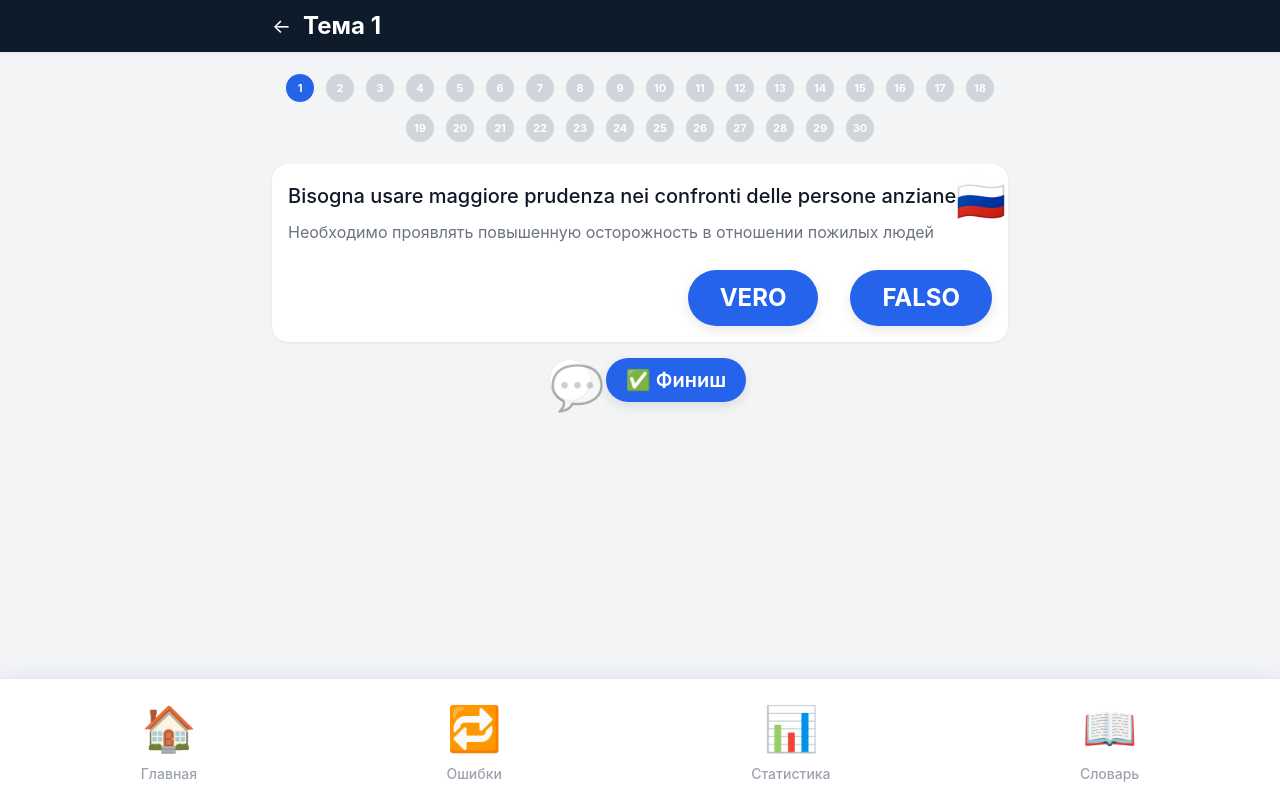
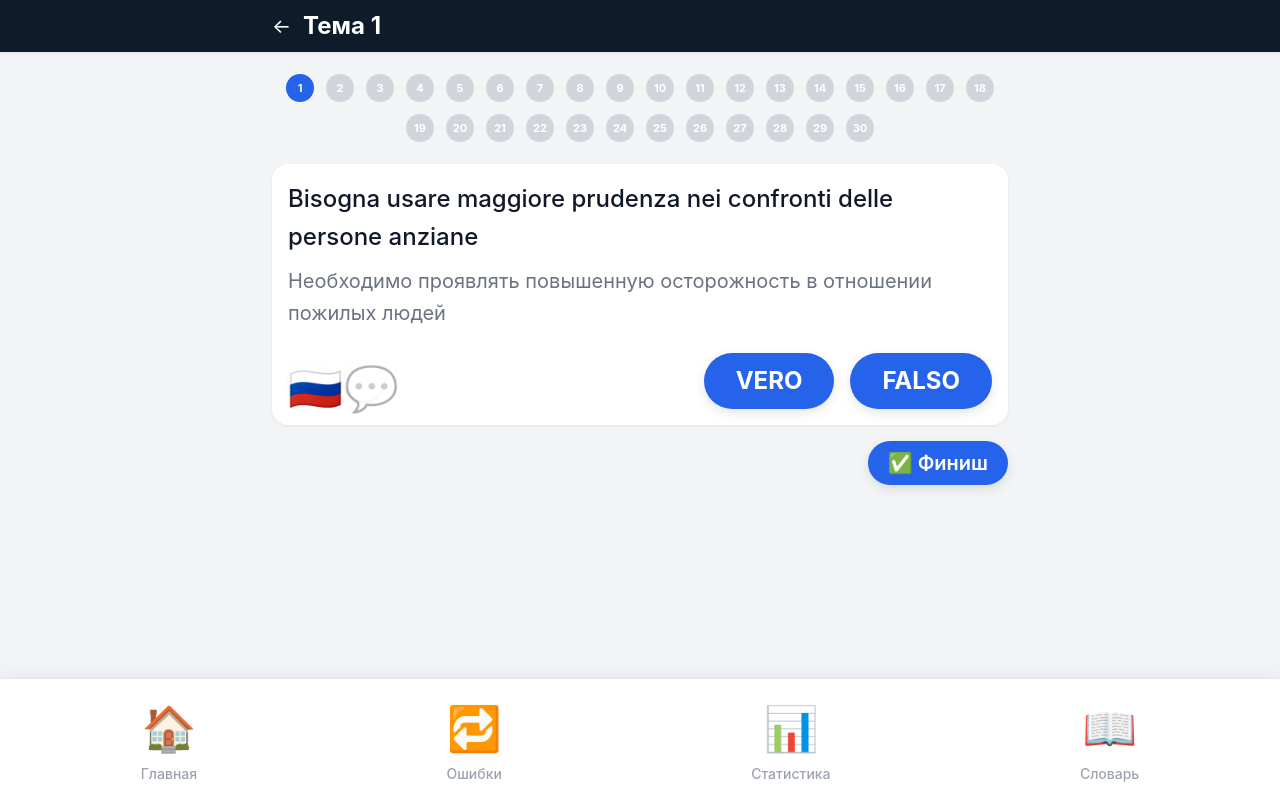
Before and after one commit to Gregdabro/quiz-patente, a React (Vite) app: page /quiz/1 in a window 1280 px wide. Both pictures are taken after a click on the button "🇷🇺". Built offline with nearby package versions, Linux system fonts and the light colour scheme.

Commit message:
style: update typography and font sizes across quiz components and pages for better readability

```diff
--- a/src/components/quiz/CommentAccordion.jsx
+++ b/src/components/quiz/CommentAccordion.jsx
@@ -41,7 +41,7 @@ const CommentAccordion = ({ comment, isVisible, isCorrect }) => {
           </div>
         )}
 
-        <div className="comment-text" style={{ fontSize: 'var(--font-size-sm)', lineHeight: 1.5 }}>
+        <div className="comment-text" style={{ fontSize: 'var(--font-size-md)', lineHeight: 1.5 }}>
           <p className="text-it" style={{ fontWeight: 'var(--font-weight-medium)', marginBottom: 'var(--spacing-2)' }}>
             {comment.text}
           </p>
--- a/src/components/quiz/QuestionCard.jsx
+++ b/src/components/quiz/QuestionCard.jsx
@@ -14,7 +14,9 @@ const QuestionCard = ({
   question,
   currentAnswer,
   isSessionFinished,
-  onAnswer
+  onAnswer,
+  showComment,
+  onToggleComment
 }) => {
   const [showTranslation, setShowTranslation] = useState(false);
 
@@ -44,12 +46,12 @@ const QuestionCard = ({
         </div>
       )}
 
-      <div className="question-text" style={{ fontSize: 'var(--font-size-md)', lineHeight: 1.6 }}>
+      <div className="question-text" style={{ fontSize: 'var(--font-size-lg)', lineHeight: 1.6 }}>
         <p className="text-it" style={{ fontWeight: 'var(--font-weight-medium)', marginBottom: showTranslation ? 'var(--spacing-2)' : 0 }}>
           {question.text}
         </p>
         {showTranslation && (
-          <p className="text-ru" style={{ color: 'var(--color-text-secondary)', fontSize: 'var(--font-size-sm)' }}>
+          <p className="text-ru" style={{ color: 'var(--color-text-secondary)', fontSize: 'var(--font-size-md)' }}>
             {question.text_ru}
           </p>
         )}
@@ -57,13 +59,50 @@ const QuestionCard = ({
 
       <div className="quiz-controls" style={{
         display: 'flex',
-        justifyContent: 'flex-end',
+        justifyContent: 'space-between',
+        alignItems: 'center',
         marginTop: 'var(--spacing-6)'
       }}>
+        <div className="left-actions" style={{ display: 'flex', alignItems: 'center' }}>
+          <Button
+            variant="icon"
+            onClick={() => setShowTranslation(!showTranslation)}
+            style={{
+              fontSize: '44px',
+              marginRight: 'var(--spacing-4)'
+            }}
+            title="Показать перевод"
+          >
+            🇷🇺
+          </Button>
+
+          <Button
+            variant="icon"
+            onClick={onToggleComment}
+            disabled={currentAnswer === undefined && !isSessionFinished}
+            style={{
+              fontSize: '44px',
+              position: 'relative'
+            }}
+            title="Показать комментарий"
+          >
+            💬
+            {showComment && <div style={{
+              position: 'absolute',
+              bottom: '-5px',
+              width: '100%',
+              height: '3px',
+              background: 'var(--color-primary)',
+              borderRadius: '2px'
+            }} />}
+          </Button>
+        </div>
+
+        <div className="right-actions" style={{ display: 'flex', alignItems: 'center' }}>
           <Button
             variant={getVariant(true)}
             className="btn-quiz"
-          style={{ marginRight: 'var(--spacing-8)' }}
+            style={{ marginRight: 'var(--spacing-4)' }}
             onClick={() => onAnswer(true)}
             disabled={currentAnswer !== undefined || isSessionFinished}
           >
@@ -78,20 +117,7 @@ const QuestionCard = ({
             FALSO
           </Button>
         </div>
-
-      <Button
-        variant="icon"
-        onClick={() => setShowTranslation(!showTranslation)}
-        style={{
-          position: 'absolute',
-          top: 'var(--spacing-3)',
-          right: 'var(--spacing-3)',
-          fontSize: '40px'
-        }}
-        title="Показать перевод"
-      >
-        🇷🇺
-      </Button>
+      </div>
     </div>
   );
 };
--- a/src/pages/HomePage.jsx
+++ b/src/pages/HomePage.jsx
@@ -53,17 +53,17 @@ const HomePage = () => {
                   />
                 </div>
                 <div className="topic-info" style={{ marginLeft: 'var(--spacing-4)' }}>
-                  <h3 style={{ fontSize: 'var(--font-size-md)', margin: 0, marginBottom: 'var(--spacing-1)' }}>
+                  <h3 style={{ fontSize: 'var(--font-size-lg)', margin: 0, marginBottom: 'var(--spacing-1)' }}>
                     {topic.title}
                   </h3>
-                  <p style={{ fontSize: 'var(--font-size-sm)', color: 'var(--color-text-muted)', margin: 0 }}>
+                  <p style={{ fontSize: 'var(--font-size-md)', color: 'var(--color-text-muted)', margin: 0 }}>
                     Вопросов: {topic.questions_count}
                   </p>
                 </div>
               </div>
 
               <div className="topic-progress">
-                <div style={{ display: 'flex', justifyContent: 'space-between', fontSize: '10px', marginBottom: '2px' }}>
+                <div style={{ display: 'flex', justifyContent: 'space-between', fontSize: 'var(--font-size-sm)', marginBottom: '2px' }}>
                   <span>Прогресс: {topic.progress?.correct || 0} / {topic.questions_count}</span>
                   <span>{Math.round((topic.progress?.correct || 0) / topic.questions_count * 100)}%</span>
                 </div>
--- a/src/pages/QuizPage.jsx
+++ b/src/pages/QuizPage.jsx
@@ -87,35 +87,13 @@ const QuizPage = () => {
           currentAnswer={currentAnswer}
           isSessionFinished={isFinished}
           onAnswer={handleAnswer}
+          showComment={showComment}
+          onToggleComment={() => setShowComment(!showComment)}
         />
 
         {/* Секция управления под карточкой */}
-        <div className="quiz-actions row-between" style={{ marginTop: 'var(--spacing-4)' }}>
-          <div className="left-actions">
-            {/* Кнопка перевода продублирована в карточке,
-                но здесь мы оставляем место для доп. кнопок */}
-          </div>
-
-          <div className="right-actions row" style={{}}>
-            {/* Кнопка комментария — активна ТОЛЬКО после ответа */}
-            <Button
-              variant="icon"
-              onClick={() => setShowComment(!showComment)}
-              disabled={currentAnswer === undefined && !isFinished}
-              style={{ fontSize: '44px', position: 'relative', marginRight: 'var(--spacing-4)' }}
-              title="Показать комментарий"
-            >
-              💬
-              {showComment && <div style={{
-                position: 'absolute',
-                bottom: '-5px',
-                width: '100%',
-                height: '3px',
-                background: 'var(--color-primary)',
-                borderRadius: '2px'
-              }} />}
-            </Button>
-
+        <div className="quiz-actions" style={{ marginTop: 'var(--spacing-4)', display: 'flex', justifyContent: 'flex-end' }}>
+          <div className="right-actions">
             {/* Кнопка финиша — завершить тест или выйти */}
             {isFinished ? (
               <Button
```
Lines whose indentation alone changed are shown as unchanged.
